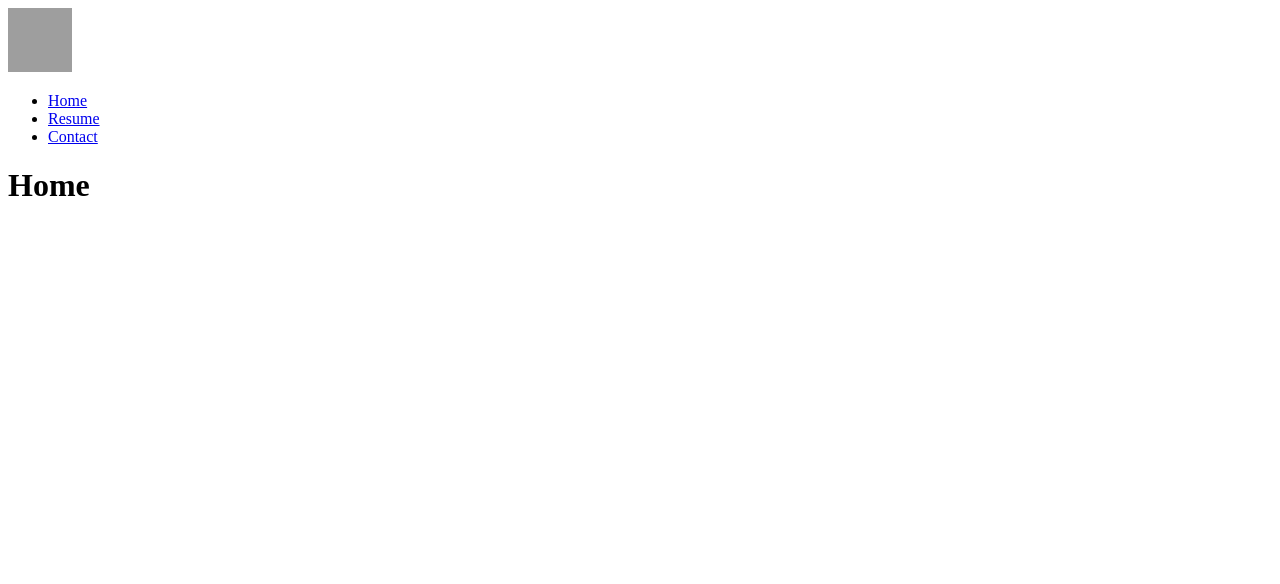
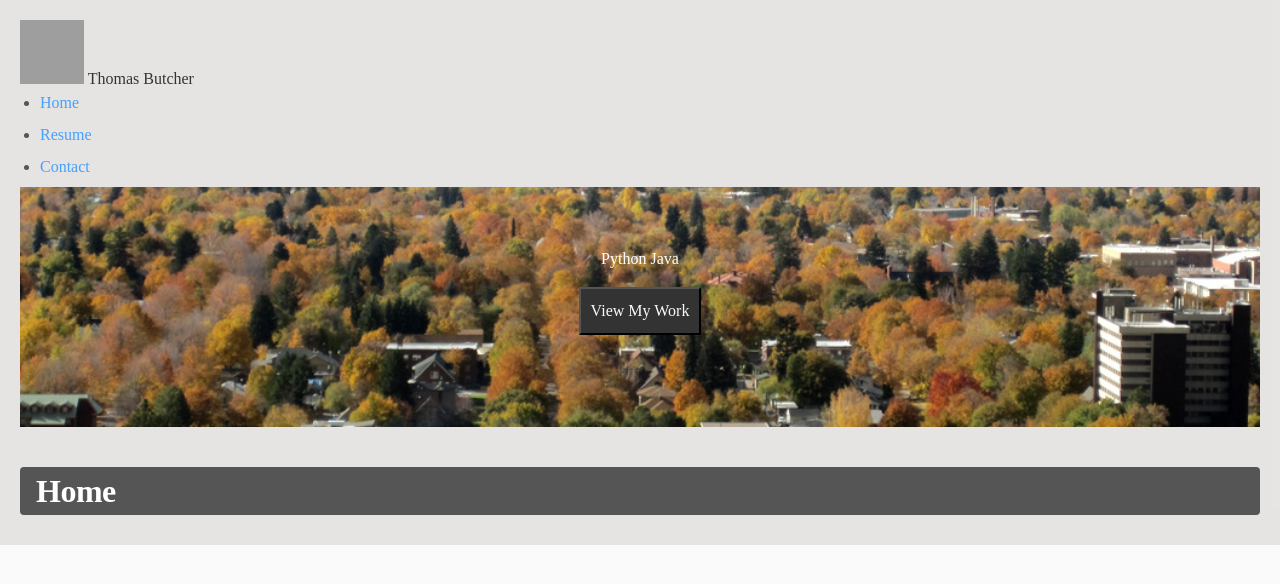
Before and after one commit to thomas-butcher/Butcher-CSCI-181-Practice, a plain HTML site: page index.html in a window 1280 px wide. Drawn offline with Linux system fonts and the light colour scheme; grey boxes are pictures that could not be loaded.

Commit message:
added css to style website

```diff
--- a/index.html
+++ b/index.html
@@ -9,9 +9,10 @@
   </head>
 
   <body>
-    <header>
+    <header id="page-header">
       <img src="./images/tblogo.png" width="64px" height="64px" />
-      <nav>
+      <span>Thomas Butcher</span>
+      <nav id="main-nav">
         <ul>
           <li><a href="index.html">Home</a></li>
           <li><a href="resume.html">Resume</a></li>
@@ -20,6 +21,11 @@
       </nav>
     </header>
     <main>
+      <section id="hero">
+        <span>Python Java</span>
+        <p></p>
+        <button>View My Work</button>
+      </section>
       <h1>Home</h1>
     </main>
   </body>
--- /dev/null
+++ b/styles/style.css
@@ -0,0 +1,103 @@
+html {
+  font-family: "Times New Roman", serif;
+  font-size: 16px;
+  background-color: #fafafa;
+  box-sizing: border-box;
+}
+
+*,
+*::before,
+*::after {
+  box-sizing: inherit;
+}
+
+* {
+  margin: 0;
+  padding: 0;
+}
+
+body {
+  margin: 0;
+  padding: 20px;
+  background-color: #e2dfdfd3;
+  color: #333333;
+  font-family: "Times New Roman", Times, serif;
+  line-height: 1.5rem;
+}
+
+div {
+  box-sizing: border-box;
+  text-align: center;
+}
+input,
+textarea,
+select,
+button {
+  font: inherit;
+}
+
+section#hero {
+  background-image: url("../images/IMG_0312.jpg");
+  background-size: cover;
+  min-height: 30vh;
+  background-position: center;
+  background-repeat: no-repeat;
+  margin-bottom: 40px;
+  padding: 60px 20px;
+  color: #ffffff;
+  text-align: center;
+}
+
+button {
+  cursor: pointer;
+  padding: 10px;
+  border-color: #555555;
+  background-color: #333333;
+  color: #fafafa;
+}
+
+p,
+h1,
+h2,
+h3,
+h4 {
+  overflow-wrap: break-word;
+}
+
+h1,
+h2,
+h3,
+h4 {
+  font-family: "Times New Roman", serif;
+  background-color: #555555;
+  color: #ffffff;
+  font-weight: 600;
+  letter-spacing: -0.5px;
+  padding: 12px 16px;
+  border-radius: 4px;
+  margin: 20px 0 10px 0;
+}
+
+p {
+  font-family: "Times New Roman", serif;
+  color: #555555;
+  line-height: 1.7;
+  margin: 0 0 16px 0;
+}
+
+a {
+  color: #44a1fd;
+  text-decoration: none;
+  transition: color 0.2s ease;
+  font-weight: 500;
+}
+
+ul,
+ol {
+  margin-left: 20px;
+  color: #555555;
+}
+
+li {
+  margin-bottom: 8px;
+}
```
Also changed, not shown: contact.html (+2 -2 lines), resume.html (+5 -4 lines), images/IMG_0312.jpg (added).
